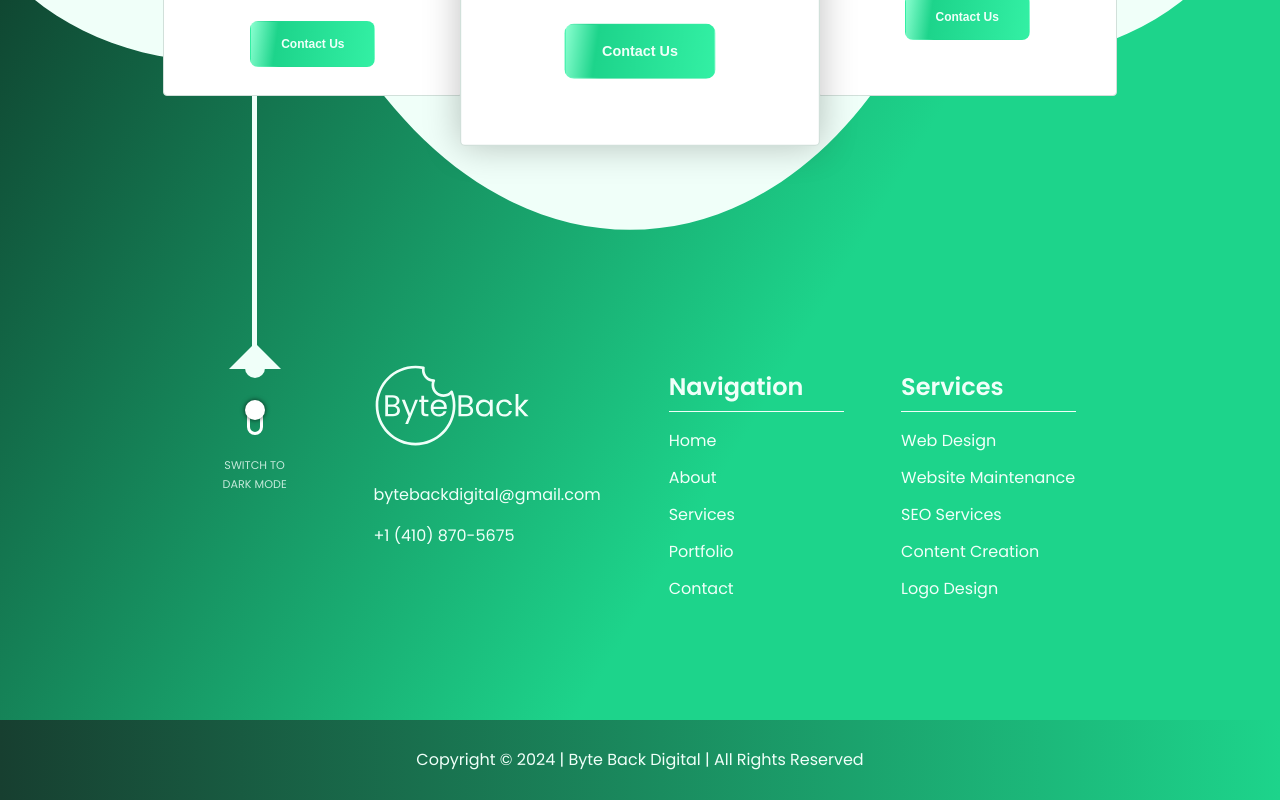
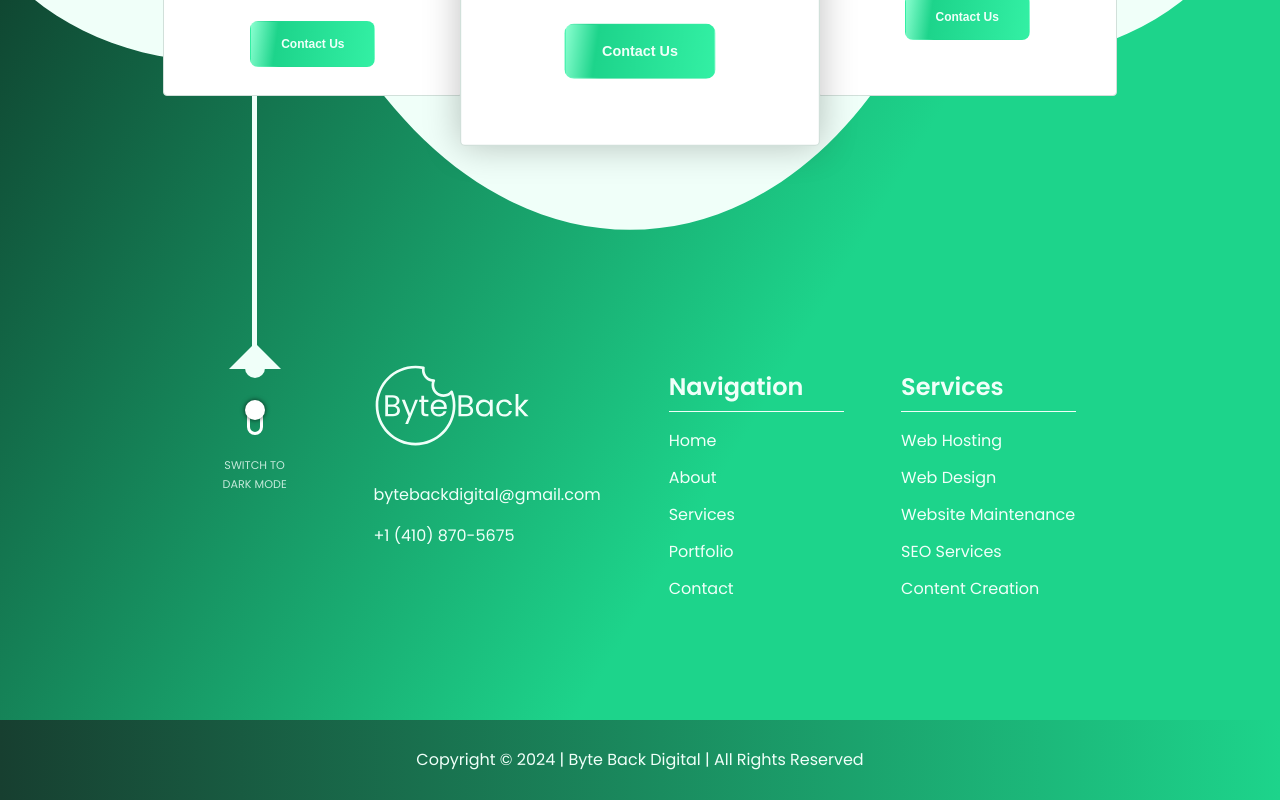
Before and after one commit to adinduokoro/Byte-Back-Digital-V2, a React (Create React App) app: page / in a window 1280 px wide. Shown: the part 5057-5857 px from the top of the page. Built offline with nearby package versions, Linux system fonts and the light colour scheme.

Commit message:
Update Footer.js

```diff
--- a/src/components/footer/Footer.js
+++ b/src/components/footer/Footer.js
@@ -14,8 +14,8 @@ const Footer = () => {
   const dispatch = useDispatch();
   const isDarkModeOn = useSelector(selectIsDarkModeOn);
 
-  const date = new Date()
-  const year = date.getFullYear()
+  const date = new Date();
+  const year = date.getFullYear();
 
   const handleToggle = () => {
     dispatch(SET_DARK_MODE(!isDarkModeOn));
@@ -105,11 +105,16 @@ const Footer = () => {
                 <h2>Services</h2>
                 <div className={styles.ruler}></div>
                 <ul>
+                  <a
+                    href="https://www.bytebackdigital.com/billing/index.php?rp=/store/cloud-hosting"
+                    target="_blank"
+                  >
+                    <li>Web Hosting</li>
+                  </a>
                   <li>Web Design</li>
                   <li>Website Maintenance</li>
                   <li>SEO Services</li>
                   <li>Content Creation</li>
-                  <li>Logo Design</li>
                 </ul>
               </div>
             </div>
```
